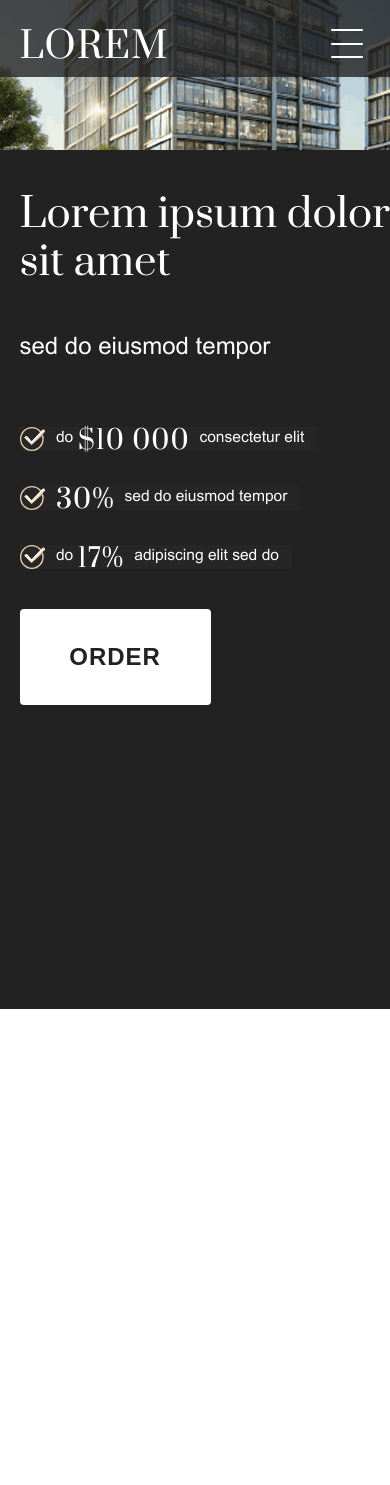
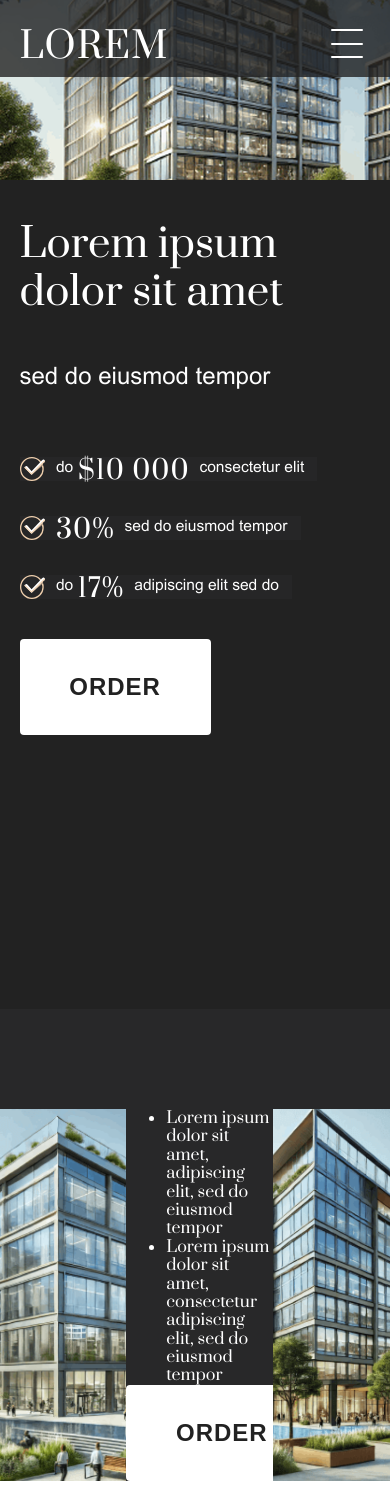
Before and after one commit to vbogdanov9/mst-test-task, a website: page src/index.html in a window 390 px wide. Before the commit the page ends 1009 px from the top, so only its background shows below. Drawn offline with Linux system fonts and the light colour scheme.

Commit message:
start second sect

```diff
--- a/src/index.html
+++ b/src/index.html
@@ -32,7 +32,10 @@
       <div class="main__picture">
         <picture>
           <source media="(max-width: 576px)" srcset="images/main-picture.png" />
-          <source media="(min-width: 577px)" srcset="images/main-picture.png" />
+          <source
+            media="(max-width: 1200px)"
+            srcset="images/main-picture.png"
+          />
           <img src="images/main-picture.png" alt="main-picture" />
         </picture>
       </div>
@@ -70,8 +73,52 @@
             <span class="bullet__text_normal">adipiscing elit sed do</span>
           </li>
         </ul>
-        <button class="main__button">order</button>
+        <button class="button main__button">order</button>
       </div>
+    </section>
+
+    <section class="second">
+      <picture class="second__picture1">
+        <source
+          media="(max-width: 576px)"
+          srcset="images/second-picture1.png"
+        />
+        <source
+          media="(max-width: 1200px)"
+          srcset="images/second-picture1.png"
+        />
+        <img src="images/second-picture1.png" alt="main-picture" />
+      </picture>
+
+      <div class="second__content">
+        <ul class="second__list">
+          <li class="list-item">
+            <div class="list-item__icon"></div>
+            <div class="list-item__text">
+              Lorem ipsum dolor sit amet, adipiscing elit, sed do eiusmod tempor
+            </div>
+          </li>
+          <li class="list-item">
+            <div class="list-item__icon"></div>
+            <div class="list-item__text">
+              Lorem ipsum dolor sit amet, consectetur adipiscing elit, sed do
+              eiusmod tempor
+            </div>
+          </li>
+        </ul>
+        <button class="button second__button">order</button>
+      </div>
+      <picture class="second__picture2">
+        <source
+          media="(max-width: 576px)"
+          srcset="images/second-picture2.png"
+        />
+        <source
+          media="(max-width: 1200px)"
+          srcset="images/second-picture2.png"
+        />
+        <img src="images/second-picture2.png" alt="main-picture" />
+      </picture>
     </section>
 
     <script src="js/script.js"></script>
--- a/src/js/script.js
+++ b/src/js/script.js
@@ -2,8 +2,6 @@
 const menuItems = document.querySelectorAll(".menu__item");
 if (menuItems.length > 0) {
   menuItems.forEach((menuItem) => {
-    console.log(menuItem);
-
     menuItem.addEventListener("click", (e) => {
       e.preventDefault();
 
--- /dev/null
+++ b/src/sass/blocks/_buttons.scss
@@ -0,0 +1,25 @@
+.button {
+  padding: 0;
+  width: 191px;
+  height: 96px;
+  display: flex;
+  flex-direction: row;
+  justify-content: center;
+  align-items: center;
+
+  color: var(--main-bg-color, #222222);
+  font-family: Arial;
+  font-size: 1.5rem;
+  font-weight: 700;
+  line-height: 150%;
+  letter-spacing: 0.04em;
+  text-align: center;
+  text-transform: uppercase;
+
+  border: none;
+  border-radius: 4px;
+  background: #ffffff;
+  &:hover {
+    cursor: pointer;
+  }
+}
--- a/src/sass/blocks/_header.scss
+++ b/src/sass/blocks/_header.scss
@@ -14,7 +14,6 @@ header {
 
 .logo {
   font-size: 2.25rem;
-  // line-height: 80%;
   letter-spacing: 0.03em;
   text-align: center;
 }
@@ -63,8 +62,6 @@ header {
   }
   .logo {
     margin-top: 6px;
-    // padding-top: 5px;
-    // line-height: 200%;
   }
   .menu {
     &__list {
@@ -80,7 +77,7 @@ header {
       }
     }
     &__item {
-      padding: 5px 20px 5px 5px;
+      padding: 5px 20px 5px 30px;
       font-size: 1.5rem;
 
       &:hover {
--- a/src/sass/blocks/_main.scss
+++ b/src/sass/blocks/_main.scss
@@ -4,26 +4,6 @@
   background-color: var(--main-bg-color, #222222);
   &__button {
     margin-top: 40px;
-    padding: 0;
-    width: 191px;
-    height: 96px;
-    display: flex;
-    flex-direction: row;
-    justify-content: center;
-    align-items: center;
-
-    color: var(--main-bg-color, #222222);
-    font-family: Arial;
-    font-size: 1.5rem;
-    font-weight: 700;
-    line-height: 150%;
-    letter-spacing: 0.04em;
-    text-align: center;
-    text-transform: uppercase;
-
-    border: none;
-    border-radius: 4px;
-    background: #ffffff;
   }
   &__picture {
     position: absolute;
@@ -32,11 +12,11 @@
     display: block;
     width: 763px; // 39.73958333%;
     z-index: 10;
-    img {
-      width: 100%;
-      height: 100%;
-      object-fit: cover;
-    }
+    // img {
+    //   width: 100%;
+    //   height: 100%;
+    //   object-fit: cover;
+    // }
   }
   &__content {
     position: relative;
@@ -83,20 +63,17 @@
       font-family: "Arial Regular";
       font-size: 1.5rem;
       letter-spacing: 0;
-      // line-height: 100%; //70.83333333%;
       margin-right: 7px;
       &:last-child {
         margin-right: 0;
       }
     }
     &__text_accent {
-      // font-family: "Prata Regular";
       font-size: 2.5rem;
-      // line-height: 32px;
       height: 32px;
       line-height: 100%; //80%;
       letter-spacing: 0.04em;
-      // text-align: center;
+
       text-transform: uppercase;
       margin-right: 15px;
       &:last-child {
@@ -104,12 +81,6 @@
       }
     }
   }
-
-  // @media (max-width: 1730px) {
-  //   &__picture {
-  //     width: calc(100% - 975px);
-  //   }
-  // }
 
   @media (max-width: 1500px) {
     &__picture {
@@ -143,6 +114,7 @@
   @media (max-width: 700px) {
     &__content {
       padding-left: 5%;
+      padding-right: 3%;
     }
     &__title {
       width: auto;
@@ -171,7 +143,7 @@
       zoom: 65%;
     }
     &__picture {
-      height: 150px;
+      height: 180px;
     }
     &__title {
       font-size: 2.5rem;
--- /dev/null
+++ b/src/sass/blocks/_second.scss
@@ -0,0 +1,14 @@
+.second {
+  background-color: #282829;
+  padding-top: 100px;
+  display: flex;
+  &__picture1 {
+    width: 32.39583333%;
+  }
+  &__content {
+    width: 37.5%;
+  }
+  &__picture2 {
+    width: 30.10416667%;
+  }
+}
--- a/src/sass/style.scss
+++ b/src/sass/style.scss
@@ -3,7 +3,14 @@
 @import "base/variables";
 
 * {
+  margin: 0;
   // outline: 1px solid blue;
+}
+
+picture img {
+  width: 100%;
+  height: 100%;
+  object-fit: cover;
 }
 
 body {
@@ -15,9 +22,7 @@ body {
   }
 }
 
-// @import "blocks/logo";
-// @import "blocks/nav";
-
+@import "blocks/buttons";
 @import "blocks/header";
 
 // section {
@@ -26,6 +31,7 @@ body {
 // }
 
 @import "blocks/main";
+@import "blocks/second";
 // @import "blocks/hero-iteration";
 // @import "blocks/hero-from-idea";
 
```
Also changed, not shown: dist/css/style.min.css, dist/images/second-picture1.png (added), dist/images/second-picture2.png (added), dist/index.html, dist/js/script.js, src/css/style.min.css, src/images/second-picture1.png (added), src/images/second-picture2.png (added).
